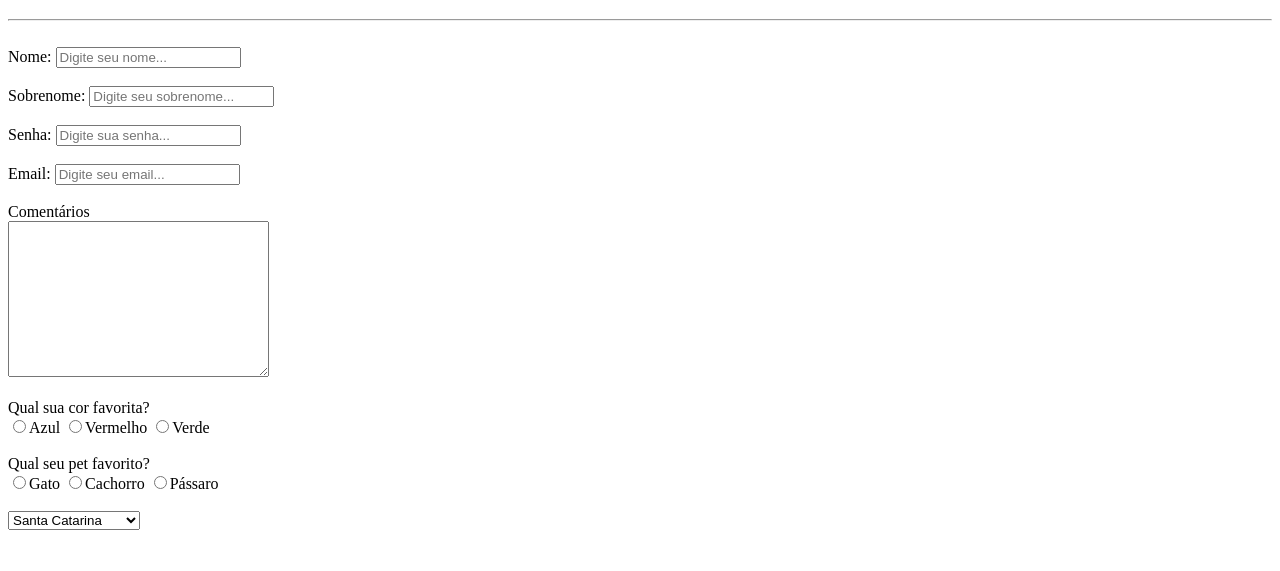
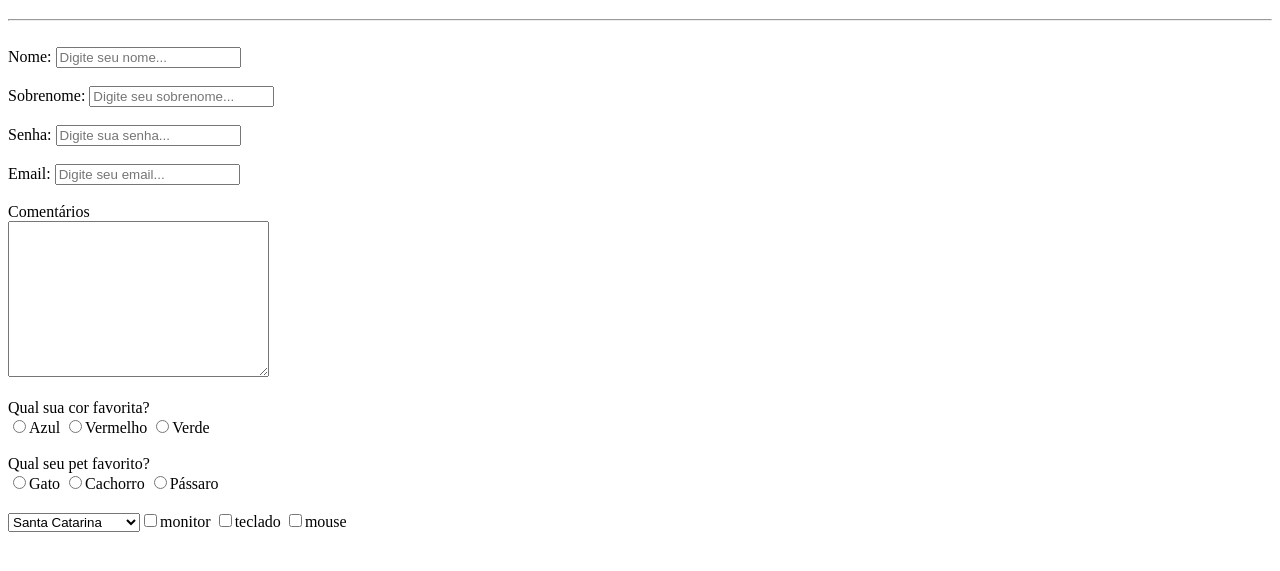
Before and after one commit to vBuenow/web2, a plain HTML site: page Semana03/index.html in a window 1280 px wide. Shown: the part 61-632 px from the top of the page. Drawn offline with Linux system fonts and the light colour scheme.

Commit message:
Aula07/03

```diff
--- a/Semana03/index.html
+++ b/Semana03/index.html
@@ -52,6 +52,14 @@
             <option value="sp">São Pulo</option>
             <option value="rj">Rio de Janeiro</option>
             <option value="ac">Acre</option>
+            <br>
+            <br>
+            <label for="itens">Escolha os itens de informática:</label>
+            <br>
+            <input type="checkbox" name="monitor" id="monitor">monitor
+            <input type="checkbox" name="teclado" id="teclado">teclado
+            <input type="checkbox" name="mouse" id="mouse">mouse
+
         </select>
 
 
```
